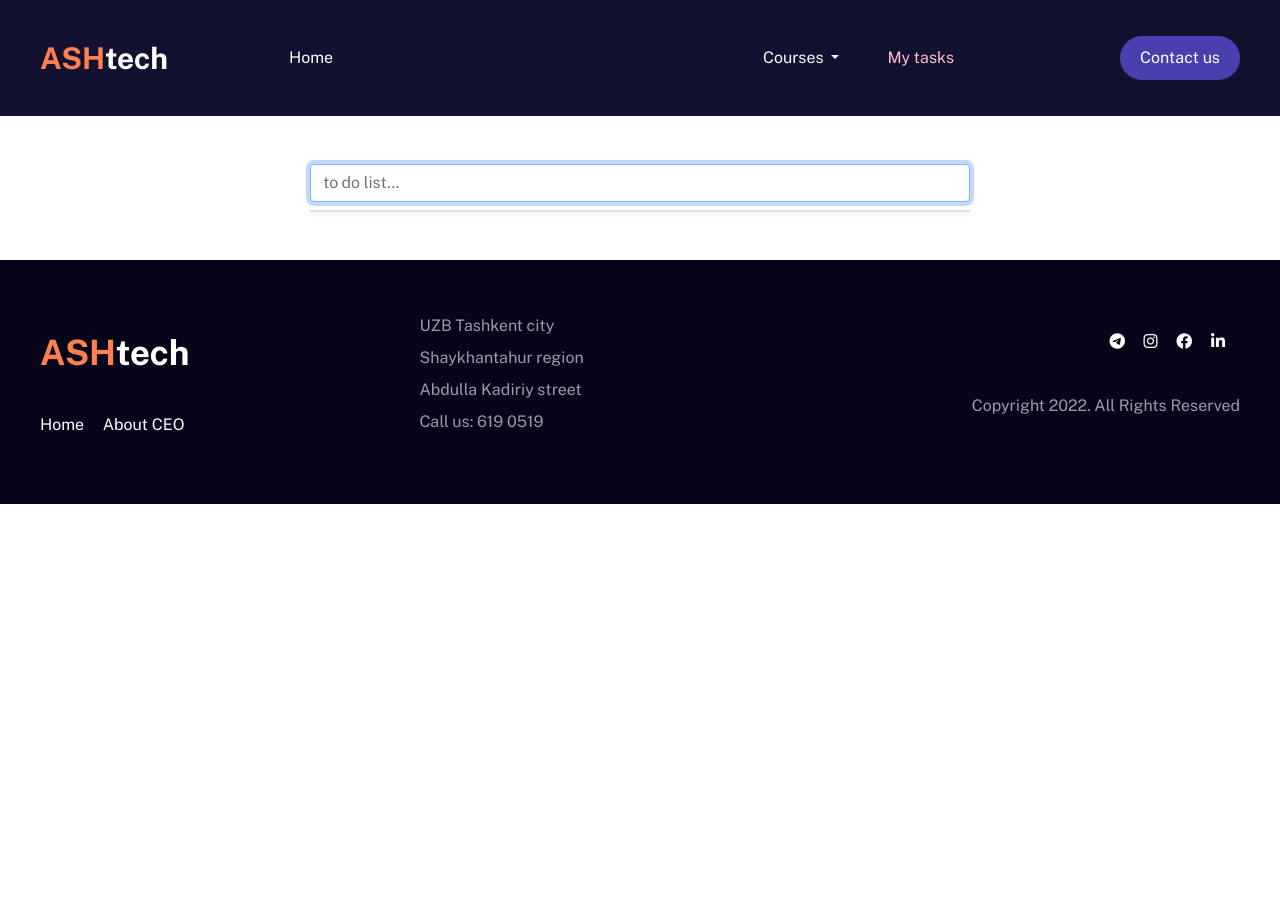
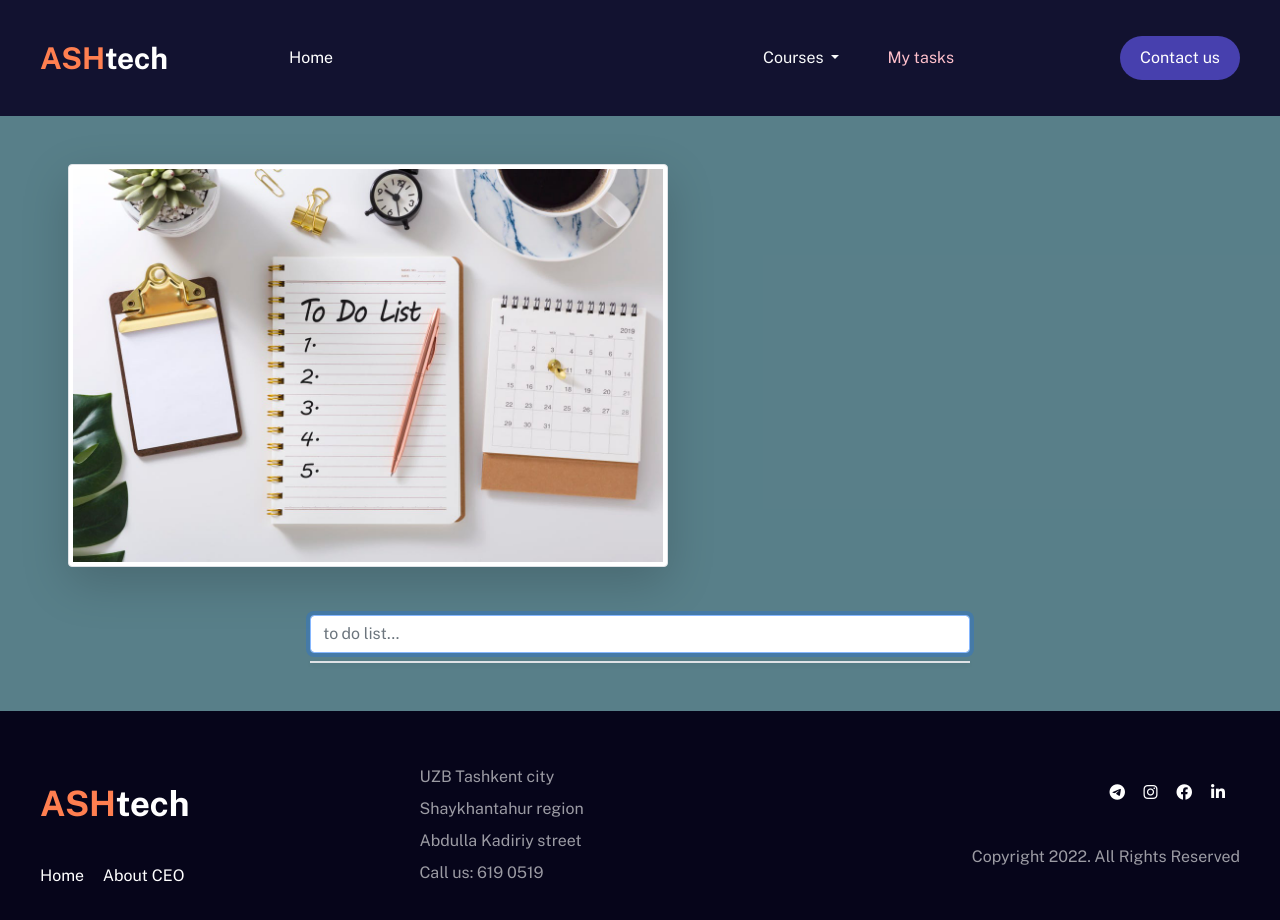
Before and after one commit to Shamsiddinov70/my-blog-new-version, a plain HTML site: page task.html in a window 1280 px wide. Before the commit the page ends 800 px from the top, so only its background shows below. Drawn offline with nearby package versions, Linux system fonts and the light colour scheme.

Commit message:
add task changes

```diff
--- a/js/index.js
+++ b/js/index.js
@@ -13,7 +13,7 @@ let createTodoItem = (todo) => {
     let eldeleteBtn = elCreate('button');
 
 
-    elLi.className = 'd-flex align-items-center py-2 px-2 border-bottom item'
+    elLi.className = 'd-flex align-items-center py-2 px-2 border-bottom item ellist'
     elCheckboxInput.className = 'form-check-input mt-0 me-2 checkbox'
     elCheckboxInput.type = 'checkbox';
     elCheckboxInput.checked = todo.isComplated;
--- a/scss/blocks/_tasks.scss
+++ b/scss/blocks/_tasks.scss
@@ -1,3 +1,12 @@
 // .task-todo {
 
 // }
+
+.task-intro {
+    background-color: rgba(18, 73, 87, 0.7);
+}
+
+.ellist {
+    // color: rgb(52, 7, 186);
+    background-color: rgba(255, 255, 255,0.5);
+}
--- a/task.html
+++ b/task.html
@@ -122,17 +122,24 @@
     </header>
     <!-- header end  -->
 
+    <!-- intro start  -->
+    <section class="task-intro p-5">
+        <div class="container">
+            <img class="shadow-lg img-thumbnail" src="./images/todoimg.jpg" alt="todoimg" width="600" height="400">
+        </div>
+        <!-- intro end  -->
         <!-- to do app start  -->
         <div class="container-todo container task-todo">
-        <input class="my-2 form-control js-input mx-auto mt-5" type="text" placeholder="to do list..." autofocus="true">
-
+            <input class="my-2 form-control js-input mx-auto mt-5" type="text" placeholder="to do list..."
+                autofocus="true">
             <ul class="list-unstyled border shadow-sm mx-auto todos-list mb-0">
             </ul>
         </div>
         <!-- to do app end  -->
+    </section>
 
     <!-- footer start  -->
-    <footer class="footer task-footer mt-5">
+    <footer class="footer task-footer">
         <div class="footer__all container">
             <div class="footer__left">
                 <div class="footer__left-links">
```
Also changed, not shown: css/main.min.css, images/todoimg.jpg (added), 1 other file. Lines whose indentation alone changed are shown as unchanged.
